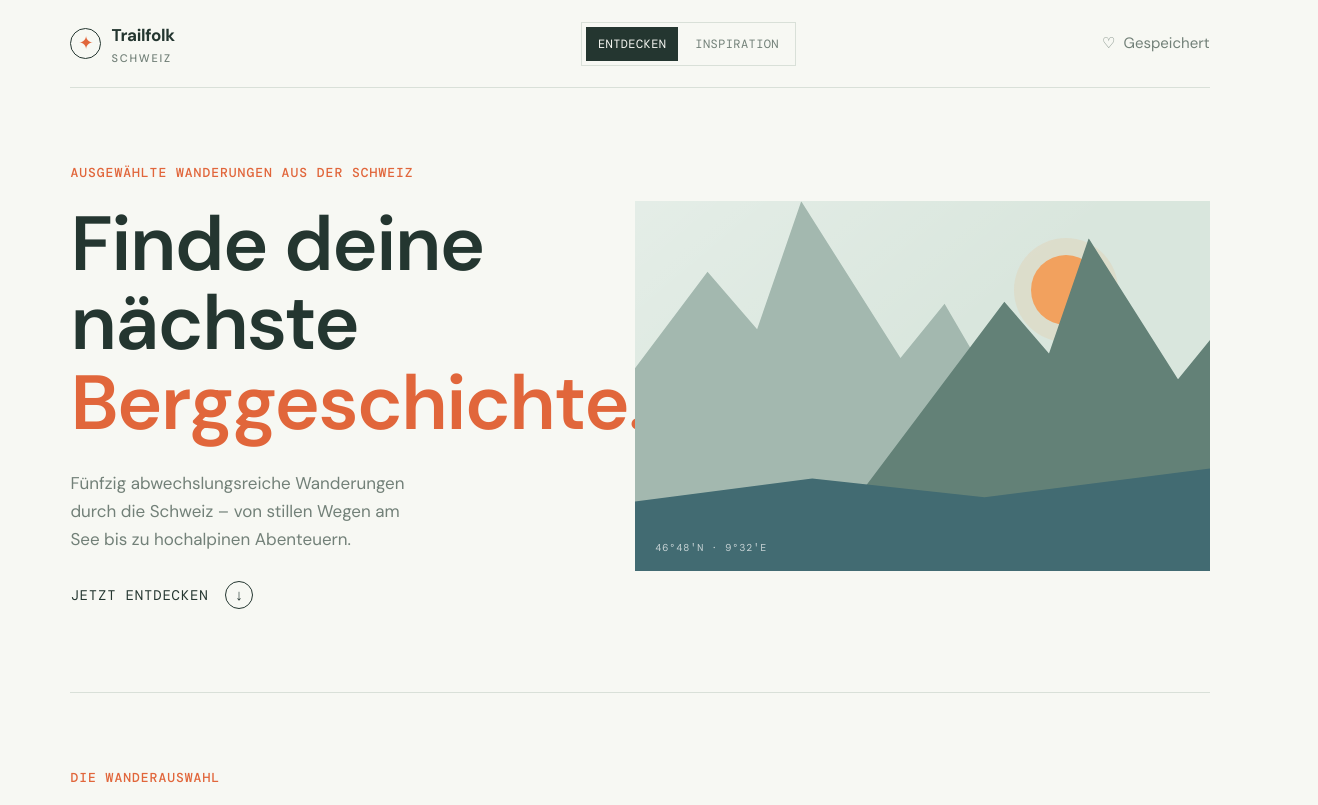
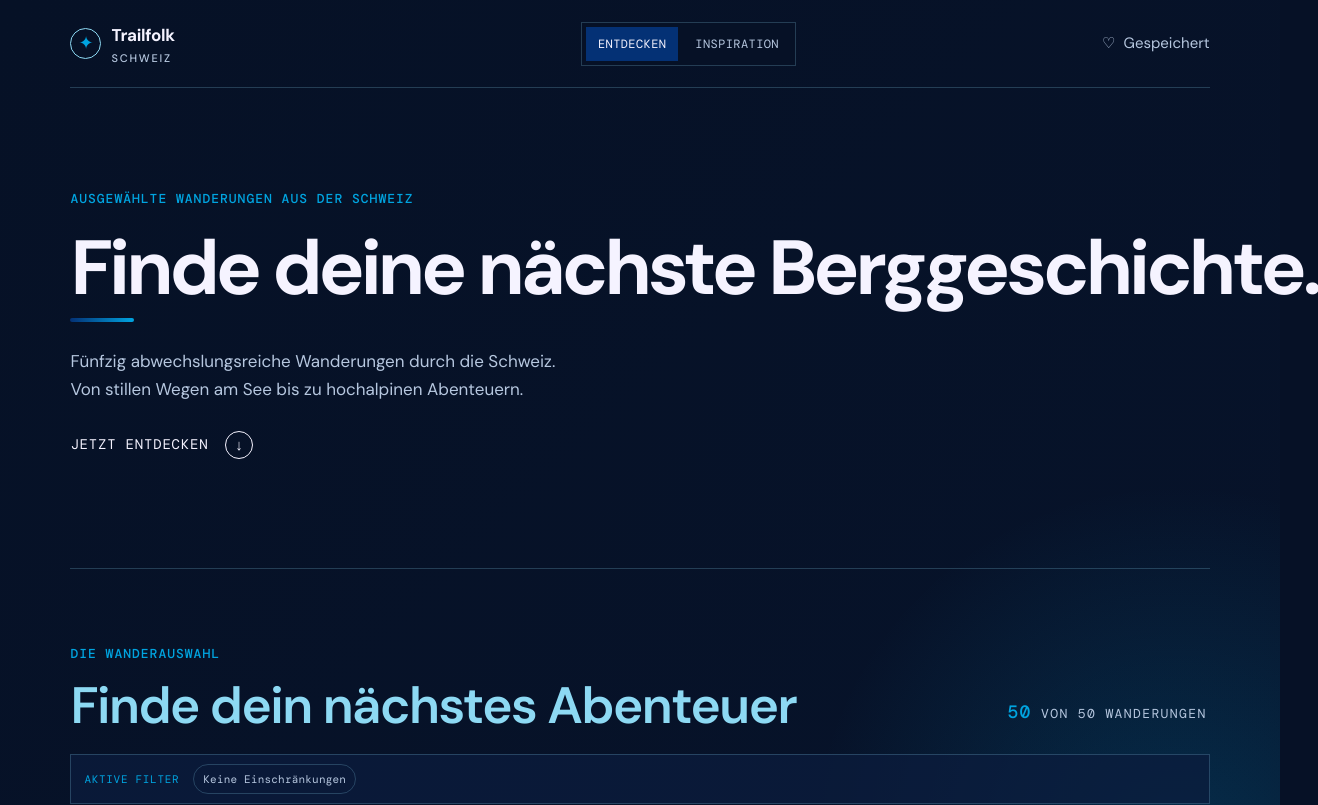
Before and after one commit to mactanner/trailfolk, a React (Vite) app: page / in a window 1280 px wide. Shown: the top 805 px of the page, 1318 px wide, since content can reach past the window. Built offline with nearby package versions, Linux system fonts and the light colour scheme.

Commit message:
fix: several layout issues

```diff
--- a/src/App.css
+++ b/src/App.css
@@ -1,12 +1,17 @@
 @import url('https://fonts.googleapis.com/css2?family=DM+Mono:wght@400;500&family=DM+Sans:wght@400;500;600;700&display=swap');
 
 :root {
-  --ink: #243630;
-  --muted: #728078;
-  --line: #d9e0d8;
-  --paper: #f7f8f3;
-  --cream: #edf1e9;
-  --accent: #e1663b;
+  --css-blue: #00a4e0;
+  --css-blue-light: #8dd9f3;
+  --css-blue-deep: #043175;
+  --webmcp-night: #061126;
+  --webmcp-night-mid: #0b1c3d;
+  --ink: #f5f3ff;
+  --muted: #b6c7df;
+  --line: rgb(141 217 243 / 22%);
+  --paper: var(--webmcp-night);
+  --cream: #0d2144;
+  --accent: var(--css-blue);
 }
 
 * {
@@ -14,7 +19,10 @@
 }
 
 body {
-  background: var(--paper);
+  background:
+    radial-gradient(circle at 92% 8%, rgb(0 164 224 / 18%), transparent 23rem),
+    radial-gradient(circle at 5% 96%, rgb(4 49 117 / 32%), transparent 20rem),
+    linear-gradient(135deg, var(--webmcp-night), var(--webmcp-night-mid));
   color: var(--ink);
 }
 
@@ -77,7 +85,7 @@ a {
   height: 31px;
   display: grid;
   place-items: center;
-  border: 1px solid var(--ink);
+  border: 1px solid var(--css-blue-light);
   border-radius: 50%;
   color: var(--accent);
   font-size: 18px;
@@ -106,7 +114,7 @@ nav a:hover,
   gap: 5px;
   padding: 4px;
   border: 1px solid var(--line);
-  background: var(--paper);
+  background: rgb(6 17 38 / 72%);
 }
 
 .view-tab {
@@ -127,8 +135,8 @@ nav a:hover,
 
 .view-tab:hover,
 .view-tab.is-active {
-  background: var(--ink);
-  color: var(--paper);
+  background: var(--css-blue-deep);
+  color: var(--ink);
 }
 
 .view-tab-badge {
@@ -165,8 +173,7 @@ nav a:hover,
 .hero {
   min-height: 480px;
   display: grid;
-  grid-template-columns: minmax(0, 0.85fr) minmax(0, 1fr);
-  gap: clamp(40px, 6vw, 96px);
+  grid-template-columns: minmax(0, 1fr);
   align-items: center;
   padding: 75px 0 83px;
 }
@@ -209,20 +216,39 @@ h2 {
   letter-spacing: -1.5px;
 }
 
+strong {
+  color: var(--css-blue);
+}
+
 h1 {
+  width: fit-content;
+  max-width: 100%;
   margin-bottom: 25px;
   color: var(--ink);
-  font-size: clamp(48px, 6vw, 83px);
-  line-height: 1.04;
+  font-size: clamp(48px, 6vw, 80px);
+  font-weight: 700;
+  letter-spacing: -0.052em;
+  line-height: 0.98;
+  white-space: nowrap;
 }
 
 h1 span {
-  color: var(--accent);
-  font-style: italic;
+  color: inherit;
+  font-style: normal;
+}
+
+h1::after {
+  display: block;
+  width: 4rem;
+  height: 0.25rem;
+  margin-top: 0.75rem;
+  border-radius: 999px;
+  background: linear-gradient(90deg, var(--css-blue-deep), var(--css-blue));
+  content: '';
 }
 
 .hero-intro {
-  max-width: 350px;
+  max-width: 720px;
   margin-bottom: 28px;
   color: var(--muted);
   font-size: 17px;
@@ -257,74 +283,6 @@ h1 span {
   color: var(--paper);
 }
 
-.hero-art {
-  height: 370px;
-  width: 100%;
-  position: relative;
-  overflow: hidden;
-  background: #d9e6dd;
-  isolation: isolate;
-}
-
-.hero-art::before {
-  position: absolute;
-  inset: 0;
-  background: linear-gradient(140deg, rgba(255, 255, 255, 0.3), transparent 48%);
-  content: '';
-}
-
-.sun {
-  width: 70px;
-  height: 70px;
-  position: absolute;
-  top: 54px;
-  right: 19%;
-  border-radius: 50%;
-  background: #f2a15e;
-  box-shadow: 0 0 0 17px rgba(242, 161, 94, 0.14);
-}
-
-.mountain {
-  position: absolute;
-  bottom: 77px;
-  width: 80%;
-  height: 72%;
-  clip-path: polygon(0 100%, 34% 22%, 43% 40%, 51% 0, 69% 49%, 77% 32%, 100% 100%);
-}
-
-.mountain-back {
-  left: -12%;
-  background: #a3b8af;
-  transform: scale(1.2);
-}
-
-.mountain-front {
-  right: -18%;
-  bottom: 56px;
-  background: #638177;
-  transform: scale(1.08);
-}
-
-.hero-lake {
-  position: absolute;
-  right: -10%;
-  bottom: -35px;
-  left: -10%;
-  height: 145px;
-  background: #426b72;
-  clip-path: polygon(0 33%, 34% 12%, 59% 25%, 100% 0, 100% 100%, 0 100%);
-}
-
-.hero-art-label {
-  position: absolute;
-  bottom: 16px;
-  left: 20px;
-  color: rgba(255, 255, 255, 0.7);
-  font-family: 'DM Mono', monospace;
-  font-size: 10px;
-  letter-spacing: 1px;
-}
-
 .explore-section {
   padding: 75px 0 100px;
   border-top: 1px solid var(--line);
@@ -343,6 +301,7 @@ h1 span {
 
 h2 {
   margin-bottom: 0;
+  color: var(--css-blue-light);
   font-size: clamp(36px, 4vw, 54px);
   line-height: 1.1;
 }
@@ -396,7 +355,7 @@ h2 {
   margin: -18px 0 34px;
   padding: 9px 13px;
   border: 1px solid var(--line);
-  background: #fffdf8;
+  background: rgb(11 28 61 / 76%);
 }
 
 .filter-summary-label {
@@ -416,9 +375,9 @@ h2 {
 
 .filter-chip {
   padding: 6px 9px;
-  border: 1px solid rgba(225, 102, 59, 0.35);
+  border: 1px solid rgb(0 164 224 / 48%);
   border-radius: 999px;
-  background: rgba(225, 102, 59, 0.08);
+  background: rgb(0 164 224 / 12%);
   color: var(--ink);
   font-family: 'DM Mono', monospace;
   font-size: 11px;
@@ -437,9 +396,10 @@ h2 {
 }
 
 .inspiration-heading {
-  display: flex;
-  align-items: end;
-  justify-content: space-between;
+  display: grid;
+  grid-template-columns: minmax(0, 1fr);
+  align-items: start;
+  justify-items: start;
   gap: 20px;
   margin-bottom: 52px;
   padding-bottom: 38px;
@@ -447,13 +407,12 @@ h2 {
 }
 
 .inspiration-heading h1 {
-  max-width: 780px;
   margin-bottom: 22px;
   font-size: clamp(46px, 6vw, 76px);
 }
 
 .inspiration-intro {
-  max-width: 580px;
+  max-width: 820px;
   margin: 0;
   color: var(--muted);
   font-size: 18px;
@@ -509,9 +468,9 @@ h2 {
 
 .inspiration-examples span {
   padding: 8px 11px;
-  border: 1px solid rgba(225, 102, 59, 0.35);
+  border: 1px solid rgb(0 164 224 / 48%);
   border-radius: 999px;
-  background: rgba(225, 102, 59, 0.08);
+  background: rgb(0 164 224 / 12%);
   color: var(--ink);
   font-size: 13px;
 }
@@ -526,8 +485,9 @@ h2 {
   display: grid;
   grid-template-columns: 92px 1fr;
   min-width: 0;
-  background: #fffdf8;
-  box-shadow: 0 8px 18px rgba(36, 54, 48, 0.06);
+  border: 1px solid var(--line);
+  background: rgb(11 28 61 / 82%);
+  box-shadow: 0 8px 18px rgb(0 0 0 / 16%);
 }
 
 .recommendation-image {
@@ -540,7 +500,7 @@ h2 {
 .recommendation-image::after {
   position: absolute;
   inset: 0;
-  background: linear-gradient(155deg, rgba(255, 255, 255, 0.22), transparent 55%);
+  background: linear-gradient(155deg, rgb(255 255 255 / 22%), transparent 55%);
   content: '';
 }
 
@@ -602,7 +562,7 @@ h2 {
   margin: 10px 0 0;
   padding: 10px 12px;
   border-left: 2px solid var(--accent);
-  background: #fff6ed;
+  background: rgb(0 164 224 / 9%);
   color: var(--ink);
   font-size: 13px;
   line-height: 1.45;
@@ -669,8 +629,8 @@ h2 {
   padding: 24px;
   border: 1px solid var(--line);
   border-top: 3px solid var(--accent);
-  background: #fffdf8;
-  box-shadow: 0 14px 30px rgba(36, 54, 48, 0.07);
+  background: rgb(11 28 61 / 82%);
+  box-shadow: 0 14px 30px rgb(0 0 0 / 20%);
 }
 
 .filters-heading,
@@ -750,7 +710,7 @@ input[type='range']::-webkit-slider-thumb {
   width: 13px;
   height: 13px;
   appearance: none;
-  border: 2px solid var(--paper);
+  border: 2px solid var(--webmcp-night);
   border-radius: 50%;
   background: var(--accent);
   box-shadow: 0 0 0 1px var(--accent);
@@ -772,7 +732,7 @@ select {
   border: 1px solid var(--line);
   border-radius: 0;
   outline: 0;
-  background: var(--paper);
+  background: var(--webmcp-night-mid);
   color: var(--ink);
   cursor: pointer;
   font-size: 15px;
@@ -831,7 +791,7 @@ select:focus {
 .hike-image::before {
   position: absolute;
   inset: 0;
-  background: linear-gradient(155deg, rgba(255,255,255,.2), transparent 50%), linear-gradient(175deg, transparent 54%, rgba(15, 35, 31, .26) 55%);
+  background: linear-gradient(155deg, rgb(255 255 255 / 20%), transparent 50%), linear-gradient(175deg, transparent 54%, rgb(4 49 117 / 42%) 55%);
   content: '';
 }
 
@@ -842,7 +802,7 @@ select:focus {
   width: 95%;
   height: 80%;
   border-radius: 50%;
-  background: rgba(255, 245, 218, 0.25);
+  background: rgb(141 217 243 / 25%);
   content: '';
   transform: rotate(-10deg);
 }
@@ -871,19 +831,19 @@ select:focus {
   left: 16px;
   padding: 6px 8px;
   border: 1px solid rgba(255,255,255,.5);
-  background: rgba(27, 55, 48, 0.25);
+  background: rgb(6 17 38 / 42%);
 }
 
 .difficulty-easy {
-  color: #eaf3dc;
+  color: #ccf0fb;
 }
 
 .difficulty-moderate {
-  color: #ffe5b0;
+  color: #8dd9f3;
 }
 
 .difficulty-difficult {
-  color: #ffd0c5;
+  color: #f5f3ff;
 }
 
 .favorite {
@@ -897,7 +857,7 @@ select:focus {
 }
 
 .favorite:hover {
-  color: #ffb59f;
+  color: var(--css-blue-light);
 }
 
 .altitude-stamp {
@@ -989,11 +949,6 @@ footer {
 }
 
 @media (max-width: 1100px) and (min-width: 801px) {
-  .hero {
-    grid-template-columns: minmax(0, 1fr) minmax(0, 0.85fr);
-    gap: 42px;
-  }
-
   .recommendation-grid {
     grid-template-columns: repeat(2, minmax(0, 1fr));
   }
@@ -1028,15 +983,12 @@ footer {
   }
 
   .hero {
-    display: flex;
-    flex-direction: column;
-    align-items: stretch;
-    gap: 45px;
     padding: 65px 0;
   }
 
-  .hero-art {
-    height: 280px;
+  .hero h1,
+  .inspiration-heading h1 {
+    white-space: normal;
   }
 
   .explore-layout {
@@ -1066,8 +1018,6 @@ footer {
   }
 
   .inspiration-heading {
-    align-items: start;
-    flex-direction: column;
     margin-bottom: 34px;
     padding-bottom: 28px;
   }
@@ -1117,6 +1067,7 @@ footer {
 
   h1 {
     font-size: 51px;
+    white-space: normal;
   }
 
   .section-heading {
--- a/src/App.tsx
+++ b/src/App.tsx
@@ -576,19 +576,12 @@ function App() {
             <section className="hero" id="about">
           <div className="hero-copy">
             <p className="eyebrow">Ausgewählte Wanderungen aus der Schweiz</p>
-            <h1>Finde deine nächste<br /><span>Berggeschichte.</span></h1>
+            <h1>Finde deine nächste <span>Berggeschichte.</span></h1>
             <p className="hero-intro">
-              Fünfzig abwechslungsreiche Wanderungen durch die Schweiz – von stillen Wegen
-              am See bis zu hochalpinen Abenteuern.
+              Fünfzig abwechslungsreiche Wanderungen durch die Schweiz.<br />
+              Von stillen Wegen am See bis zu hochalpinen Abenteuern.
             </p>
-            <a className="hero-link" href="#explore">Jetzt entdecken <span>↓</span></a>
-          </div>
-          <div className="hero-art" aria-label="Illustration der Schweizer Alpen" role="img">
-            <div className="sun" />
-            <div className="mountain mountain-back" />
-            <div className="mountain mountain-front" />
-            <div className="hero-lake" />
-            <span className="hero-art-label">46°48′N · 9°32′E</span>
+            <a className="hero-link" href="#explore-panel">Jetzt entdecken <span>↓</span></a>
           </div>
             </section>
 
@@ -762,9 +755,8 @@ function App() {
                 <p className="eyebrow">WebMCP-Demo</p>
                 <h1>Inspiration für deine nächste Tour.</h1>
                 <p className="inspiration-intro">
-                  Lass dir von einem AI-Tool Wanderungen empfehlen, die zu deinen
-                  Wünschen passen. Die Empfehlungen erscheinen hier, ohne deine
-                  manuellen Filter zu verändern.
+                  Lass dir von einem AI-Tool Wanderungen empfehlen, die zu deinen Wünschen passen.<br />
+                  Die Empfehlungen erscheinen hier, ohne deine manuellen Filter zu verändern.
                 </p>
               </div>
               {recommendations && (
--- a/src/index.css
+++ b/src/index.css
@@ -4,8 +4,8 @@ html {
 
 :root {
   font-family: 'DM Sans', Arial, sans-serif;
-  color: #243630;
-  background: #f7f8f3;
+  color: #f5f3ff;
+  background: #061126;
   font-synthesis: none;
   text-rendering: optimizeLegibility;
   -webkit-font-smoothing: antialiased;
```
